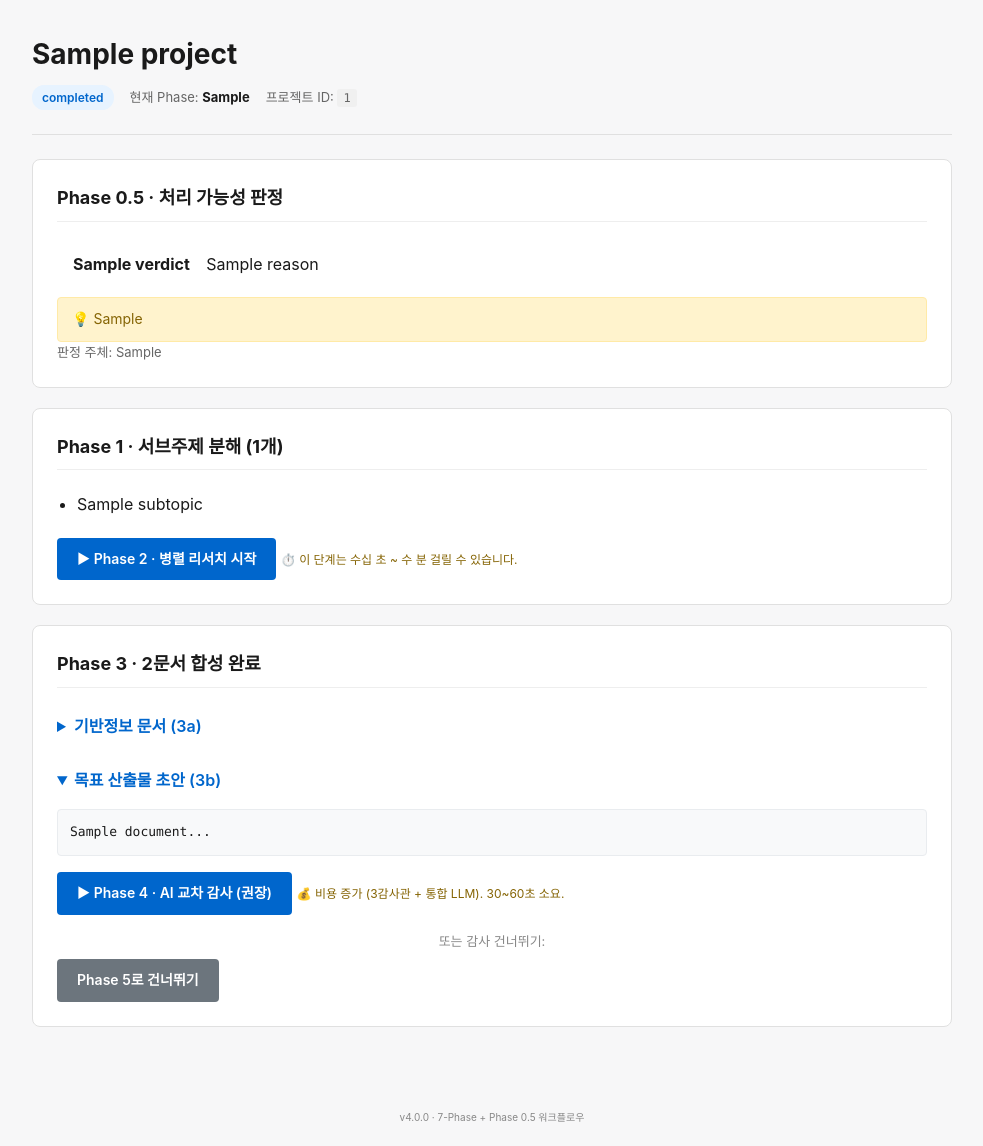
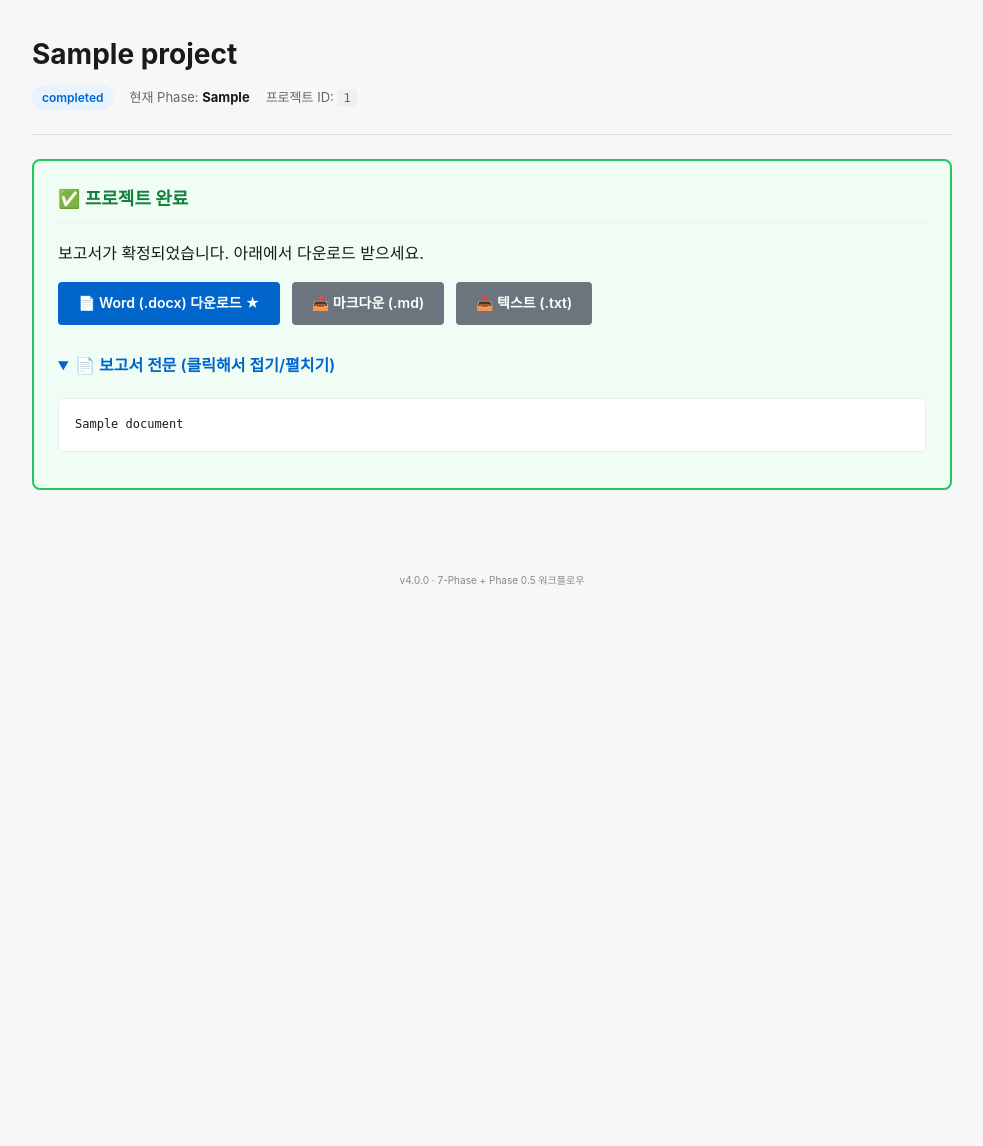
Before and after one commit to kimjuham1120-gif/ai-orchestrator-v1, a FastAPI app: template src/web/templates/project_status.html in a window 1280 px wide. Shown: the part 67-1213 px from the top of the page, without its empty margins (148-1131 px from the left). After the commit the page ends 652 px from the top, so only its background shows below. Run offline with FastAPI, Linux system fonts and the light colour scheme; the template is opened without the code that fills it: most values are stand-ins (such as "Sample title", 1, 10 or a date in 2020).

Commit message:
feat(14): web UI completion screen + report download (md/docx/txt)
UI improvements (project_status.html):
- Completed projects show success card at top with download buttons
- Phase 4/5 cards hidden when project is completed
- Phase 3 button label: '2문서 합성' -> '보고서 초안 생성' (user-facing)
- Phase 3 result: target_doc as primary, base_info_doc collapsed by default
  (single deliverable is the default mental model; 2-doc only for app dev)

Download routes (app.py):
- GET /project/{id}/download/{format}
- Formats: md (markdown), txt (plain), docx (Word)
- docx conversion via python-docx with markdown -> heading style mapping
- UTF-8 filename support via Content-Disposition filename*= (RFC 5987)
- Latin-1 ASCII fallback for legacy browsers

Phase 2 deep_research toggle (also wired through):
- Checkbox in Phase 2 form (project_status.html)
- handle_phase_2(project_id, db_path, mode='web_search') signature
- /phase-2 route accepts deep_research form field

Live verified end-to-end:
  Phase 0.5 -> 1 -> 2 (web_search, 4 adapters parallel)
  -> 3 (10-item business plan generated)
  -> 5 (confirm) -> 6 (document_done)
  -> Download .docx (opens correctly in Word with Korean filename)

Plus: diag.py — DB introspection helper for development

```diff
--- a/src/web/app.py
+++ b/src/web/app.py
@@ -47,7 +47,7 @@ except ImportError:
     pass
 
 from fastapi import FastAPI, Form, Request
-from fastapi.responses import HTMLResponse, RedirectResponse
+from fastapi.responses import HTMLResponse, RedirectResponse, Response
 from fastapi.staticfiles import StaticFiles
 from fastapi.templating import Jinja2Templates
 
@@ -145,8 +145,9 @@ async def phase_1(project_id: str):
 # ---------------------------------------------------------------------------
 
 @app.post("/project/{project_id}/phase-2")
-async def phase_2(project_id: str):
-    handle_phase_2(project_id, DB_PATH)
+async def phase_2(project_id: str, deep_research: str = Form(default="")):
+    mode = "deep_research" if deep_research else "web_search"
+    handle_phase_2(project_id, DB_PATH, mode=mode)
     return RedirectResponse(f"/project/{project_id}", status_code=303)
 
 
@@ -297,6 +298,119 @@ async def phase_7_finalize(project_id: str, run_id: str = Form(...)):
 
 
 # ---------------------------------------------------------------------------
+# 다운로드 — 보고서 파일로 받기
+# ---------------------------------------------------------------------------
+
+@app.get("/project/{project_id}/download/{format}")
+async def download_report(project_id: str, format: str):
+    """
+    프로젝트의 target_doc을 파일로 다운로드.
+
+    format:
+      - md   : 마크다운
+      - txt  : 일반 텍스트 (마크다운 마커 그대로)
+      - docx : 워드 문서 (python-docx 필요)
+    """
+    if format not in ("md", "txt", "docx"):
+        return Response("Invalid format. Use 'md', 'txt', or 'docx'.", status_code=400)
+
+    status = get_project_status(project_id, DB_PATH)
+    if not status["ok"]:
+        return Response("Project not found", status_code=404)
+
+    artifact = status["runs"][0] if status["runs"] else {}
+    target_doc = artifact.get("target_doc")
+    if not target_doc or not target_doc.get("document"):
+        return Response("No document available yet.", status_code=404)
+
+    document_text = target_doc["document"]
+
+    # 파일명 — 프로젝트 제목 사용 (한글 안전 처리)
+    import urllib.parse
+    title = (status["project"].get("title") or "report").strip()
+
+    # ASCII 안전 버전 (한글/특수문자 → _)
+    ascii_safe = "".join(
+        c if c.isascii() and (c.isalnum() or c in "-_.") else "_"
+        for c in title
+    )[:80].strip("_") or "report"
+
+    # UTF-8 인코딩된 원본 (RFC 5987)
+    utf8_encoded = urllib.parse.quote(title[:80])
+
+    filename_ascii = f"{ascii_safe}.{format}"
+    filename_utf8 = f"{utf8_encoded}.{format}"
+
+    # docx 형식: python-docx로 변환
+    if format == "docx":
+        try:
+            from io import BytesIO
+            from docx import Document
+            from docx.shared import Pt
+        except ImportError:
+            return Response(
+                "python-docx 라이브러리가 설치되어 있지 않습니다.\n"
+                "pip install python-docx",
+                status_code=500,
+                media_type="text/plain; charset=utf-8",
+            )
+
+        doc = Document()
+        # 기본 폰트
+        try:
+            doc.styles["Normal"].font.name = "맑은 고딕"
+            doc.styles["Normal"].font.size = Pt(11)
+        except Exception:
+            pass
+
+        # 마크다운을 매우 단순하게 워드로 변환
+        # # → Heading 1, ## → Heading 2, ### → Heading 3, --- → 빈줄
+        for line in document_text.split("\n"):
+            stripped = line.strip()
+            if not stripped:
+                doc.add_paragraph("")
+                continue
+            if stripped.startswith("# "):
+                doc.add_heading(stripped[2:].strip(), level=1)
+            elif stripped.startswith("## "):
+                doc.add_heading(stripped[3:].strip(), level=2)
+            elif stripped.startswith("### "):
+                doc.add_heading(stripped[4:].strip(), level=3)
+            elif stripped.startswith("#### "):
+                doc.add_heading(stripped[5:].strip(), level=4)
+            elif stripped.startswith(("- ", "* ")):
+                doc.add_paragraph(stripped[2:].strip(), style="List Bullet")
+            elif stripped == "---":
+                doc.add_paragraph("")
+            else:
+                # **bold** 처리는 스킵 — 워드에서 그냥 일반 텍스트
+                doc.add_paragraph(line)
+
+        buf = BytesIO()
+        doc.save(buf)
+        buf.seek(0)
+
+        return Response(
+            content=buf.read(),
+            media_type="application/vnd.openxmlformats-officedocument.wordprocessingml.document",
+            headers={
+                "Content-Disposition": f"attachment; filename=\"{filename_ascii}\"; filename*=UTF-8''{filename_utf8}",
+            },
+        )
+
+    # md / txt 형식
+    media_type = "text/markdown" if format == "md" else "text/plain"
+
+    return Response(
+        content=document_text,
+        media_type=f"{media_type}; charset=utf-8",
+        headers={
+            "Content-Disposition": f"attachment; filename=\"{filename_ascii}\"; filename*=UTF-8''{filename_utf8}",
+        },
+    )
+
+
+# ---------------------------------------------------------------------------
 # 헬스체크
 # ---------------------------------------------------------------------------
 
--- a/src/web/templates/project_status.html
+++ b/src/web/templates/project_status.html
@@ -11,6 +11,49 @@
         <span class="meta">프로젝트 ID: <code>{{ project.project_id }}</code></span>
     </div>
 </section>
+
+{# ============================================================ #}
+{# 프로젝트 완료 시 — 결과 + 다운로드 (다른 단계 모두 숨김)        #}
+{# ============================================================ #}
+{% if project.current_phase == "phase_6_document_done" or project.status == "completed" %}
+<section class="phase-card" style="border: 2px solid #22c55e; background: #f0fdf4;">
+    <h3 style="color: #15803d; margin-top: 0;">✅ 프로젝트 완료</h3>
+    <p style="margin-bottom: 16px;">
+        보고서가 확정되었습니다. 아래에서 다운로드 받으세요.
+    </p>
+
+    <div class="action-group" style="display: flex; gap: 12px; flex-wrap: wrap; margin-bottom: 20px;">
+        <a href="/project/{{ project.project_id }}/download/docx"
+           class="btn btn-primary"
+           download>
+            📄 Word (.docx) 다운로드 ★
+        </a>
+        <a href="/project/{{ project.project_id }}/download/md"
+           class="btn btn-secondary"
+           download>
+            📥 마크다운 (.md)
+        </a>
+        <a href="/project/{{ project.project_id }}/download/txt"
+           class="btn btn-secondary"
+           download>
+            📥 텍스트 (.txt)
+        </a>
+    </div>
+
+    {% if artifact.target_doc %}
+    <details open style="margin-top: 20px;">
+        <summary style="cursor: pointer; font-weight: 600; padding: 8px 0;">
+            📄 보고서 전문 (클릭해서 접기/펼치기)
+        </summary>
+        <pre style="white-space: pre-wrap; word-wrap: break-word; max-height: 600px; overflow-y: auto; padding: 16px; background: white; border-radius: 6px; margin-top: 12px;">{{ artifact.target_doc.document }}</pre>
+    </details>
+    {% endif %}
+</section>
+
+{% else %}
+{# ============================================================ #}
+{# 진행 중일 때만 단계별 카드 표시                                #}
+{# ============================================================ #}
 
 {# Phase 0.5 결과 #}
 {% if artifact.feasibility_result %}
@@ -48,6 +91,17 @@
 
     {% if not artifact.parallel_research %}
     <form method="POST" action="/project/{{ project.project_id }}/phase-2">
+        <div class="form-group" style="margin-bottom: 12px;">
+            <label style="display: flex; align-items: center; gap: 8px; cursor: pointer;">
+                <input type="checkbox" name="deep_research" value="1">
+                <span>
+                    <strong>Deep Research 모드</strong>
+                    <small style="display: block; color: #888; margin-top: 2px;">
+                        느림 (수 분~10+) · 비용 ↑ (~$0.5/서브주제) · 품질 ↑
+                    </small>
+                </span>
+            </label>
+        </div>
         <button type="submit" class="btn btn-primary">▶ Phase 2 · 병렬 리서치 시작</button>
         <small class="warn">⏱️ 이 단계는 수십 초 ~ 수 분 걸릴 수 있습니다.</small>
     </form>
@@ -91,7 +145,7 @@
 
     {% if not artifact.target_doc %}
     <form method="POST" action="/project/{{ project.project_id }}/phase-3">
-        <button type="submit" class="btn btn-primary">▶ Phase 3 · 2문서 합성</button>
+        <button type="submit" class="btn btn-primary">▶ Phase 3 · 보고서 초안 생성</button>
     </form>
     {% endif %}
 </section>
@@ -100,17 +154,17 @@
 {# Phase 3 결과 #}
 {% if artifact.target_doc %}
 <section class="phase-card">
-    <h3>Phase 3 · 2문서 합성 완료</h3>
+    <h3>Phase 3 · 보고서 초안 완성</h3>
+    <details open>
+        <summary>📄 보고서 (목표 산출물)</summary>
+        <div class="doc-preview">{{ artifact.target_doc.document[:1000] }}...</div>
+    </details>
     {% if artifact.base_info_doc %}
     <details>
-        <summary>기반정보 문서 (3a)</summary>
-        <div class="doc-preview">{{ artifact.base_info_doc.document[:500] }}...</div>
+        <summary style="color: #888; font-size: 0.9em;">기반정보 (앱개발 시 사용 · 일반 사용자는 무시 가능)</summary>
+        <div class="doc-preview" style="opacity: 0.7;">{{ artifact.base_info_doc.document[:500] }}...</div>
     </details>
     {% endif %}
-    <details open>
-        <summary>목표 산출물 초안 (3b)</summary>
-        <div class="doc-preview">{{ artifact.target_doc.document[:1000] }}...</div>
-    </details>
 
     {% if not artifact.cross_audit_v4 %}
     <div class="action-group">
@@ -154,4 +208,6 @@
 </section>
 {% endif %}
 
+{% endif %}{# 진행 중 분기 닫기 #}
+
 {% endblock %}
```
Also changed, not shown: diag.py (added, +22 -0 lines), src/web/handlers.py (+8 -3 lines).
